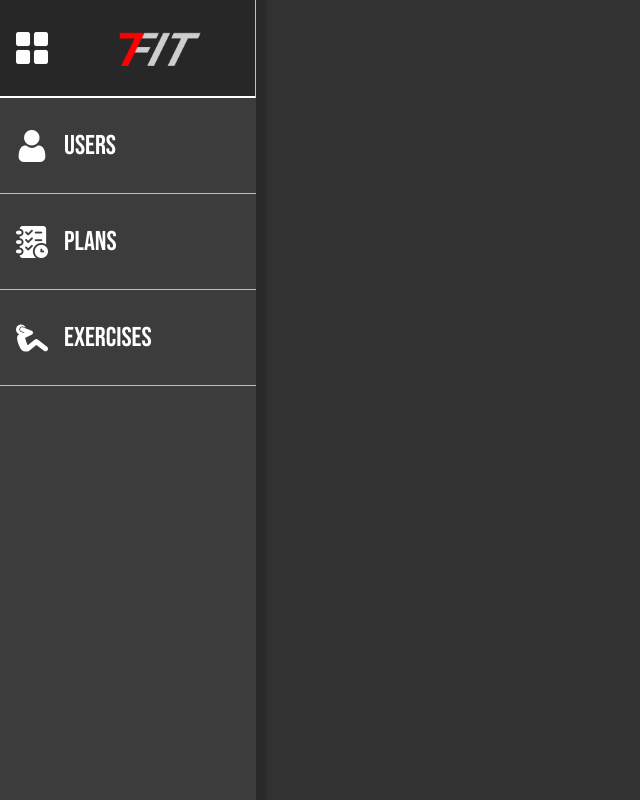
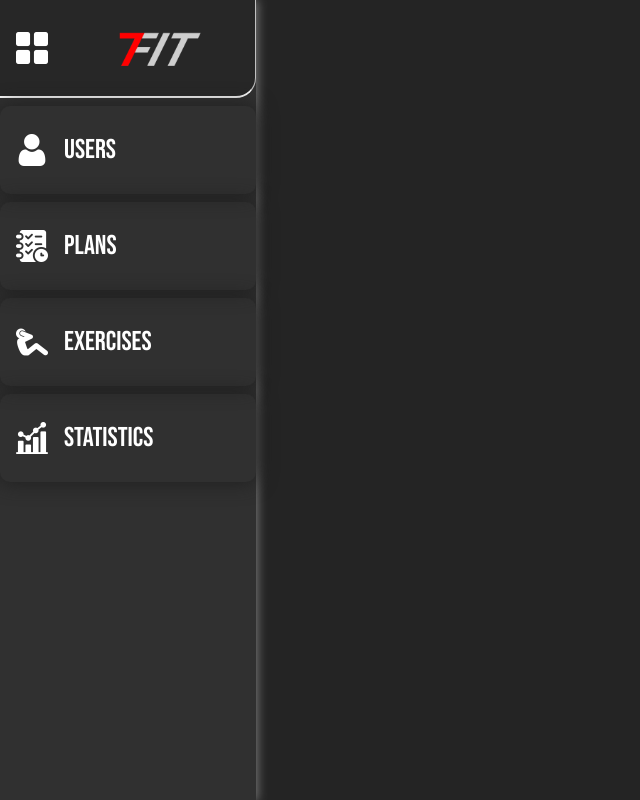
Before and after one commit to Mare02/7FIT-TrainingPlans_Project, a Vue app: page /admin in a window 1280 px wide. Shown: the whole page, without its empty margins (0-640 px from the left). Built offline with nearby package versions, Linux system fonts and the light colour scheme; a web font is replaced by a local one; what vue3-animate-onscroll would draw is missing.

Commit message:
users page work in progress (a simple design for functionality testing purpose)

```diff
--- /dev/null
+++ b/src/components/AdminComponents/adminEditUsers.vue
@@ -0,0 +1,87 @@
+<template>
+  <div class="container">
+    <ul class="users-list">
+      <li v-for="user in this.allUsers" :key="user.usr_id">
+        <div class="user-profile">
+          <img :src="user.file_url" alt="">
+        </div>
+        <p>Name: {{user.usr_name}}</p>
+        <p>Username: {{user.usr_username}}</p>
+        <p>Birthday: {{user.usr_bday}}</p>
+      </li>
+    </ul>
+  </div>
+</template>
+
+<script>
+import axios from 'axios'
+
+export default {
+  props:[
+
+  ],
+  mounted(){
+    this.getAllUsers();
+  },
+  data(){
+    return{
+      allUsers: []
+    }
+  },
+  methods:{
+    async getAllUsers(){
+      try {
+        axios.get('http://783p122.e2.mars-hosting.com/7fit/users')
+        .then(res => {
+           console.log(res);
+           this.allUsers = res.data.users
+        })
+      } catch (error) {
+        console.log(error);
+      }
+    }
+  },
+}
+</script>
+
+<style scoped>
+  .container{
+    color: white;
+    margin-left: 17rem;
+    position: absolute;
+  }
+  .users-list{
+    margin-left: 2rem;
+    margin-right: 2rem;
+  }
+  .users-list p{
+    margin-left: 2rem;
+  }
+  .users-list li{
+    background-color: rgb(48, 48, 48);
+    border-radius: 10px;
+    box-shadow: 0 0 10px 0.5px gray;
+    width: 60rem;
+    height: 7rem;
+    margin-top: 3rem;
+    display: flex;
+    align-items: center;
+    border-top: 1px solid rgb(192, 192, 192);
+    border-bottom: 1px solid rgb(192, 192, 192);
+  }
+  .users-list .user-profile{
+    margin-left: 1rem;
+    display: flex;
+    justify-content: center;
+    overflow: hidden;
+    width: 5rem;
+    height: 5rem;
+    border: 2px solid rgb(192, 192, 192);
+    border-radius: 100%;
+  }
+  .users-list .user-profile img{
+    width: initial;
+    max-width: none;
+    height: inherit;
+  }
+</style>
--- a/src/components/NavbarComponent.vue
+++ b/src/components/NavbarComponent.vue
@@ -6,7 +6,7 @@
       <div class="list-div">
         <ul class="nav-list">
           <li>
-            <a href="/about">about us</a>
+            <a href="/admin">admin</a>
           </li>
           <li>
             <a href="/login">sign in</a>
--- a/src/main.js
+++ b/src/main.js
@@ -4,7 +4,6 @@ import router from './router'
 import store from './store'
 import VueAnimateOnScroll from 'vue3-animate-onscroll';
 
-
 createApp(App).
 use(store).
 use(router).
--- a/src/router/index.js
+++ b/src/router/index.js
@@ -34,19 +34,19 @@ const routes = [{
                 path: '/admin/manage-users',
                 name: 'AdminManageUsers',
                 component: () =>
-                    import ('../components/AdminComponents/adminEditWorkers')
+                    import ('../components/AdminComponents/adminEditUsers.vue')
             },
             {
                 path: '/admin/manage-plans',
                 name: 'AdminManagePlans',
                 component: () =>
-                    import ('../components/AdminComponents/adminManagePlans')
+                    import ('../components/AdminComponents/adminManagePlans.vue')
             },
             {
                 path: '/admin/manage-exercises',
                 name: 'AdminManageExercises',
                 component: () =>
-                    import ('../components/AdminComponents/adminManageExercises')
+                    import ('../components/AdminComponents/adminManageExercises.vue')
             }
         ]
     },
--- a/src/views/AdminView.vue
+++ b/src/views/AdminView.vue
@@ -1,5 +1,5 @@
 <template>
-<div class="background">
+<div class="container">
   <nav class="nav">
     <div class="menu-logo">
       <img class="menu-icon" src="../assets/icons/menu.png" alt="">
@@ -7,27 +7,34 @@
     </div>
     <ul class="menu-list">
       <router-link to="/admin/manage-users">
-        <li>
+        <li id="item-users" @click="selectActive">
           <img class="menu-img" src="../assets/icons/user.png" alt="">
           <span>users</span>
         </li>
       </router-link>
       <router-link to="/admin/manage-plans">
-        <li>
+        <li id="item-plans" @click="selectActive">
           <img class="menu-img" src="../assets/icons/planning.png" alt="">
           <span>plans</span>
         </li>
       </router-link>
       <router-link to="/admin/manage-exercises">
-        <li>
+        <li id="item-exercises" @click="selectActive">
           <img class="menu-img" src="../assets/icons/exercise.png" alt="">
           <span>exercises</span>
         </li>
       </router-link>
+      <router-link to="/admin/manage-users">
+        <li id="item-statistics" @click="selectActive">
+          <img class="menu-img" src="../assets/icons/statistics.png" alt="">
+          <span>statistics</span>
+        </li>
+      </router-link>
     </ul>
   </nav>
-  <router-view/>
+
 </div>
+<router-view/>
 </template>
 
 <script>
@@ -35,23 +42,43 @@
 export default {
   components:{
 
+  },
+  methods:{
+    selectActive(event){
+      let element_id = event.target.id;
+      let element = document.getElementById(String(element_id));
+      if(!(element.classList.contains('active'))){
+        element.classList.add('active')
+      }
+      let otherElements = document.querySelectorAll('li')
+      otherElements.forEach((elem) => {
+        if(elem.id != element_id){
+          elem.classList.remove('active')
+        }
+      });
+    },
   }
 }
 </script>
 
 <style scoped>
+  .container{
+    position: absolute;
+    background-color: rgb(36, 36, 36);
+    height: 100%;
+    width: 100%;
+  }
+
   span{
+    pointer-events: none;
     font-family: 'Bebas Neue', cursive;
     color: white;
     font-size: 1.7rem;
     margin-left: 1rem;
   }
-  .background{
-    height: 100vh;
-    background-color: rgb(51, 51, 51);
-  }
 
   .menu-logo .menu-icon{
+    pointer-events: none;
     margin-left: 1rem;
     width: 2rem;
     filter: invert();
@@ -61,6 +88,7 @@ export default {
     margin-left: 4rem;
   }
    .menu-logo{
+    border-bottom-right-radius: 20px;
     display: flex;
     justify-content: left;
     align-items: center;
@@ -70,34 +98,45 @@ export default {
   }
 
   .nav{
+    position: fixed;
     color: white;
-    background-color: rgb(60, 60, 60);
+    background-color: rgb(48, 48, 48);
     height: 100vh;
     width: 16rem;
-    box-shadow: 0 0 5px 10px rgb(41, 41, 41);
+    box-shadow: 0 0 10px 0.5px gray;
   }
   .menu-list li{
+    border-radius: 10px;
+    margin-top: 0.5rem;
     width: 100%;
-    height: 6rem;
+    height: 5.5rem;
     display: flex;
     justify-content: left;
     align-items: center;
-    border-bottom: 1px solid rgb(192, 192, 192);
+    box-shadow: 0 0 20px 0.5px rgb(31, 31, 31);;
   }
   .menu-list li:hover{
-    /* box-shadow: 0 0 5px 10px rgb(87, 0, 0);
-    clip-path: inset(0px -15px 0px 0px); */
-    background-color: #eb2626;
+    /* clip-path: inset(0px -15px 0px 0px); */
+    /* box-shadow: 0 0 10px 0.5px gray; */
+    background-color: #850202;
     border-radius: 10px;
     transition: 0.3s;
     cursor: pointer;
-    position: relative;
-    left: 1rem;
   }
 
   .menu-img{
+    pointer-events: none;
     width: 2rem;
     filter: invert();
     margin-left: 1rem;
   }
+  .active{
+    background-color: #eb2626;
+    position: relative;
+    left: 1rem;
+    border-radius: 10px;
+  }
+
+
+
 </style>
```
Also changed, not shown: src/components/AdminComponents/adminEditWorkers.vue (deleted, +0 -13 lines), src/assets/icons/statistics.png (added).
